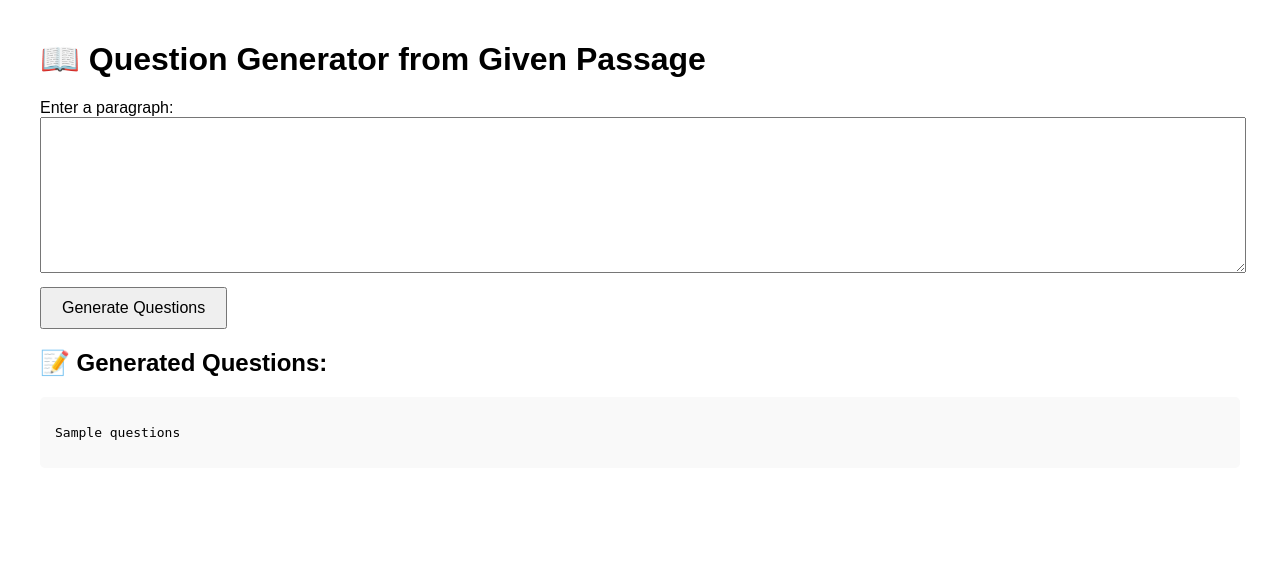
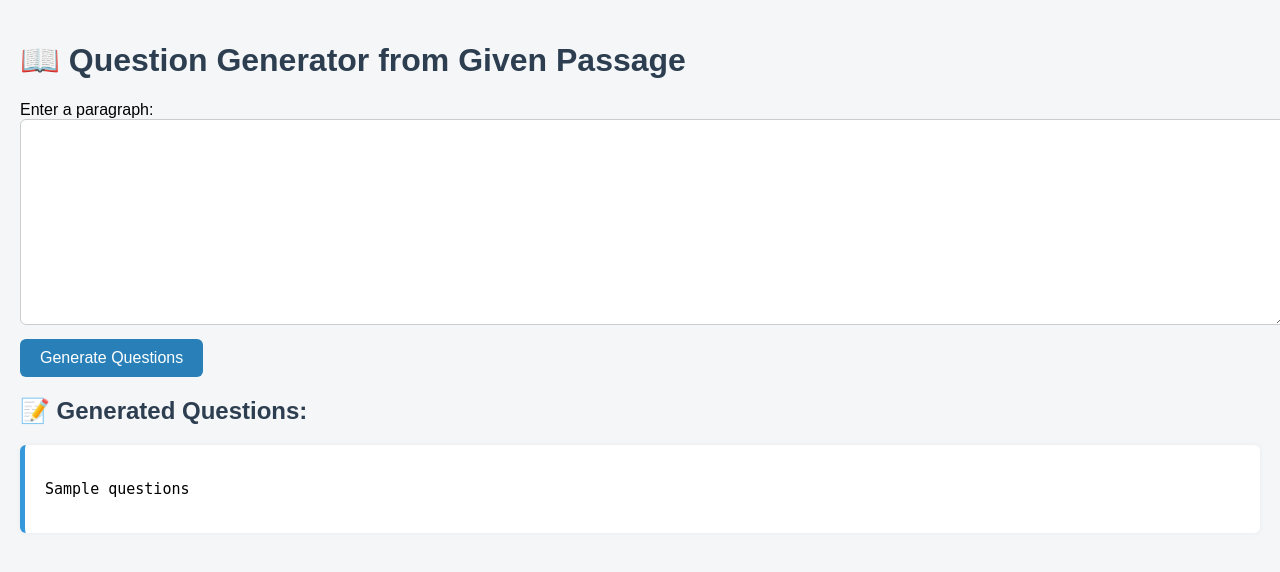
Before and after one commit to Neilmahajan12/Question_Generator_Model, a Flask app: template templates/home.html in a window 1280 px wide. Shown: the top 572 px of the page. Run offline with Flask 3, Linux system fonts and the light colour scheme; the template is opened without the code that fills it: most values are stand-ins (such as "Sample title", 1, 10 or a date in 2020).

Commit message:
style change successfully

```diff
--- a/app.py
+++ b/app.py
@@ -70,7 +70,7 @@ def index():
             error = "Please enter a paragraph."
         else:
             try:
-                prompt = f"""Generate 10 to 12 high-quality questions based on the following paragraph:
+                prompt = f"""Generate 10 to 12  questions with numbering based on the following paragraph:
 
 {paragraph}
 
--- /dev/null
+++ b/static/style.css
@@ -0,0 +1,76 @@
+body {
+    font-family: Arial, sans-serif;
+    background-color: #f4f6f8;
+    margin: 0;
+    padding: 20px;
+}
+
+.container {
+    max-width: 700px;
+    margin: 0 auto;
+    background: #fff;
+    padding: 25px;
+    border-radius: 10px;
+    box-shadow: 0 4px 10px rgba(0,0,0,0.1);
+}
+
+h1, h2 {
+    color: #2c3e50;
+}
+
+textarea {
+    width: 100%;
+    height: 180px;
+    padding: 12px;
+    font-size: 16px;
+    border-radius: 6px;
+    border: 1px solid #ccc;
+    font-family: Verdana, sans-serif;
+}
+
+button {
+    padding: 10px 20px;
+    background-color: #2980b9;
+    color: white;
+    border: none;
+    border-radius: 6px;
+    font-size: 16px;
+    margin-top: 10px;
+    cursor: pointer;
+    transition: background-color 0.3s ease;
+}
+
+button:hover {
+    background-color: #1c5980;
+}
+
+.questions-section {
+    margin-top: 30px;
+}
+
+.questions-section ol li {
+    font-family: Verdana, sans-serif;
+    margin-bottom: 10px;
+    font-size: 17px;
+}
+
+
+.output {
+    background: #ffffff;
+    padding: 20px;
+    border-radius: 6px;
+    border-left: 5px solid #3498db;
+    box-shadow: 0 0 6px rgba(0, 0, 0, 0.05);
+    font-family: Verdana, sans-serif;
+    font-size: 15px;
+    transition: background-color 0.3s;
+}
+
+.output:hover {
+    background-color: #ecf6fb;
+}
+
+.error {
+    color: #e74c3c;
+    font-weight: bold;
+}
--- a/templates/home.html
+++ b/templates/home.html
@@ -2,13 +2,8 @@
 <html>
 <head>
     <title>Gemini Question Generator</title>
-    <style>
-        body { font-family: Arial, sans-serif; margin: 40px; }
-        textarea { width: 100%; height: 150px; margin-bottom: 10px; }
-        .output { background: #f9f9f9; padding: 15px; border-radius: 5px; }
-        .error { color: red; }
-        button { padding: 10px 20px; font-size: 16px; }
-    </style>
+    <link rel="stylesheet" href="{{ url_for('static', filename='style.css') }}">
+
 </head>
 <body>
     <h1>📖 Question Generator from Given Passage</h1>
```
